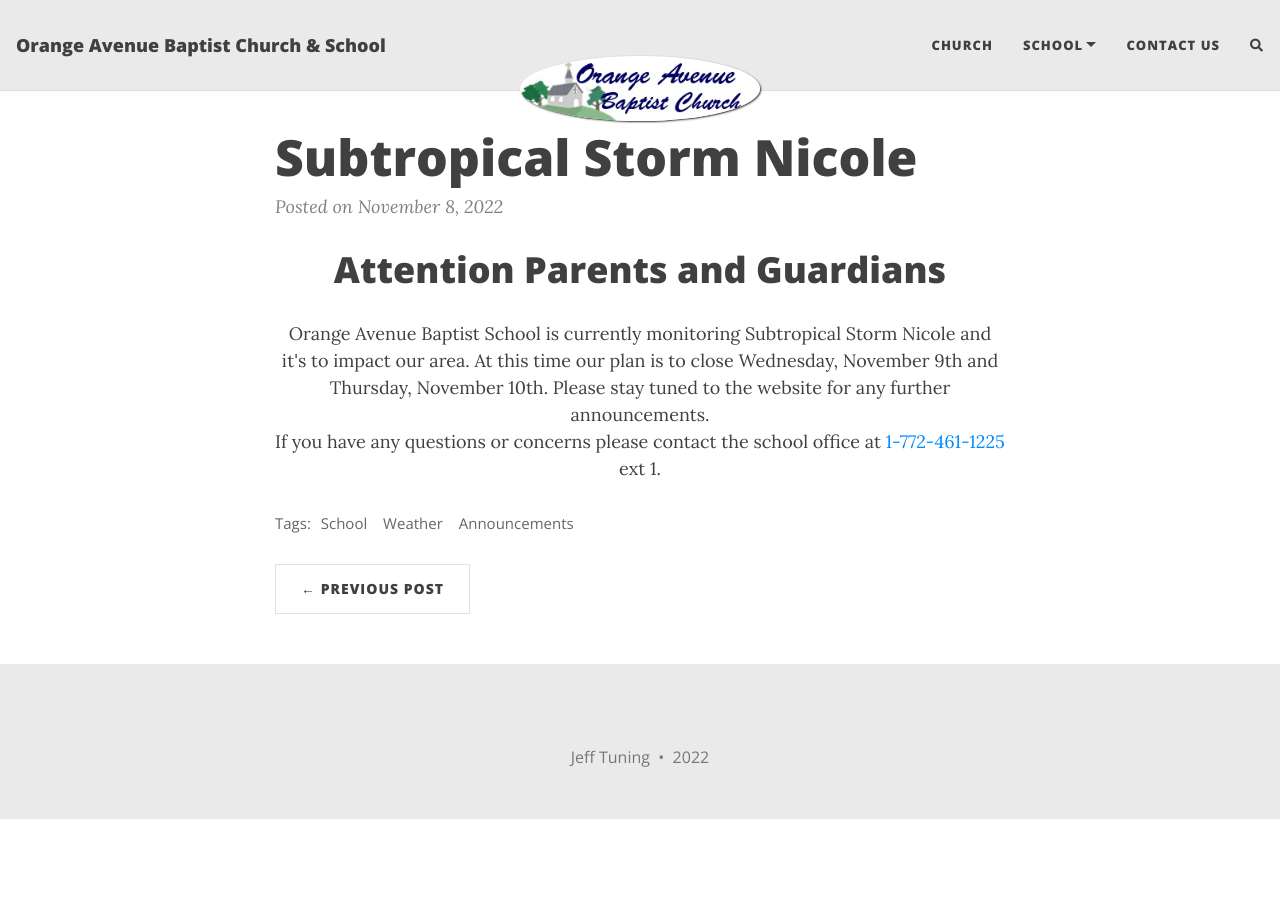
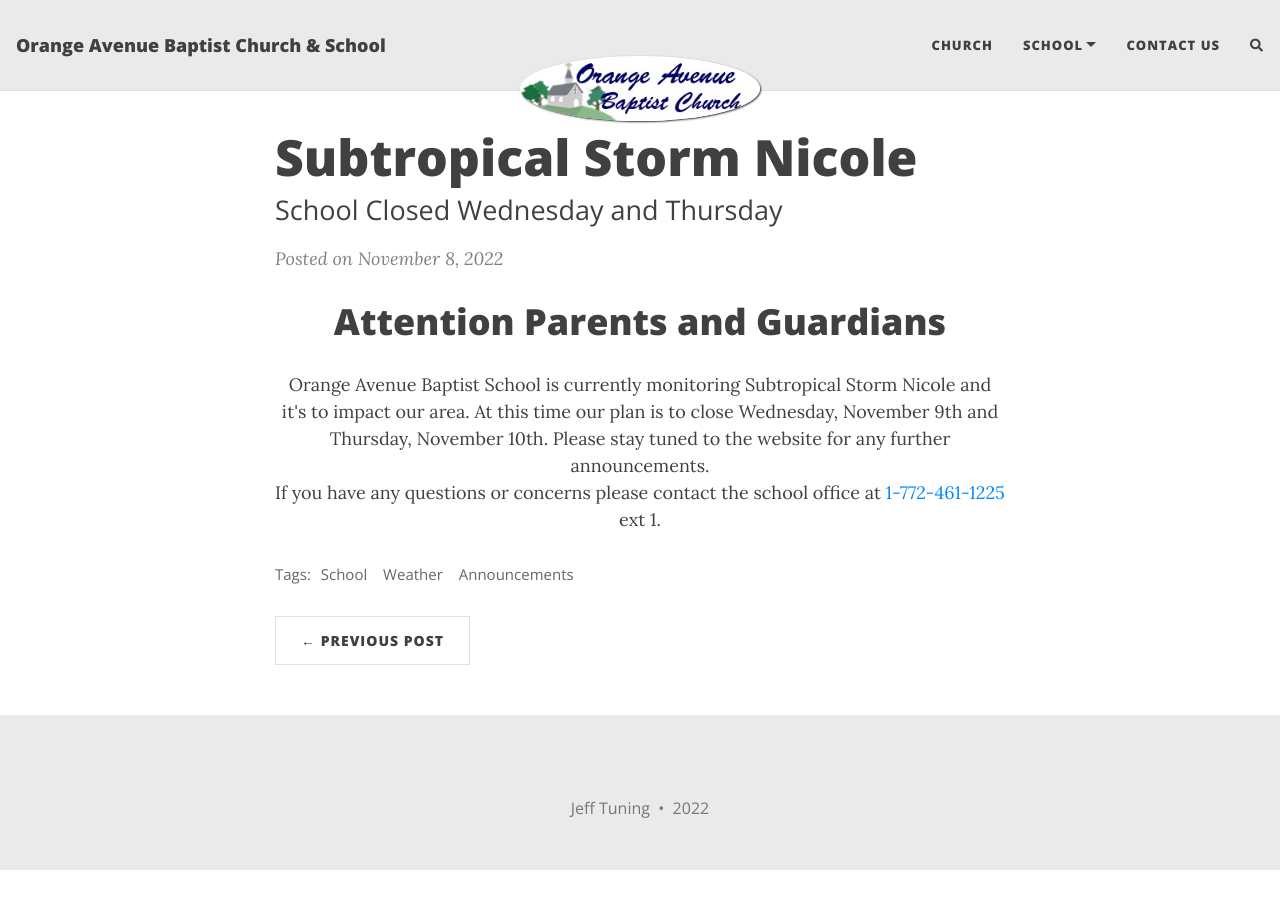
Before and after one commit to techdouttech/oabc-website, a Jekyll site: the page built from _posts/2022-11-08-Subtropical Storm Nicole.md, in a window 1280 px wide. Built offline with Jekyll 4.4.1, drawn with Linux system fonts in a browser that asks for light colours; nearby versions of some CDN libraries; comment, search, counter and statistics services are not loaded.

Commit message:
Nicole post update

```diff
--- a/_posts/2022-11-08-Subtropical Storm Nicole.md
+++ b/_posts/2022-11-08-Subtropical Storm Nicole.md
@@ -1,7 +1,7 @@
 ---
 layout: post
 title: Subtropical Storm Nicole
-subtitle:
+subtitle: School Closed Wednesday and Thursday
 #gh-repo: daattali/beautiful-jekyll
 #gh-badge: [star, fork, follow]
 tags: [School, Weather, Announcements]
```
